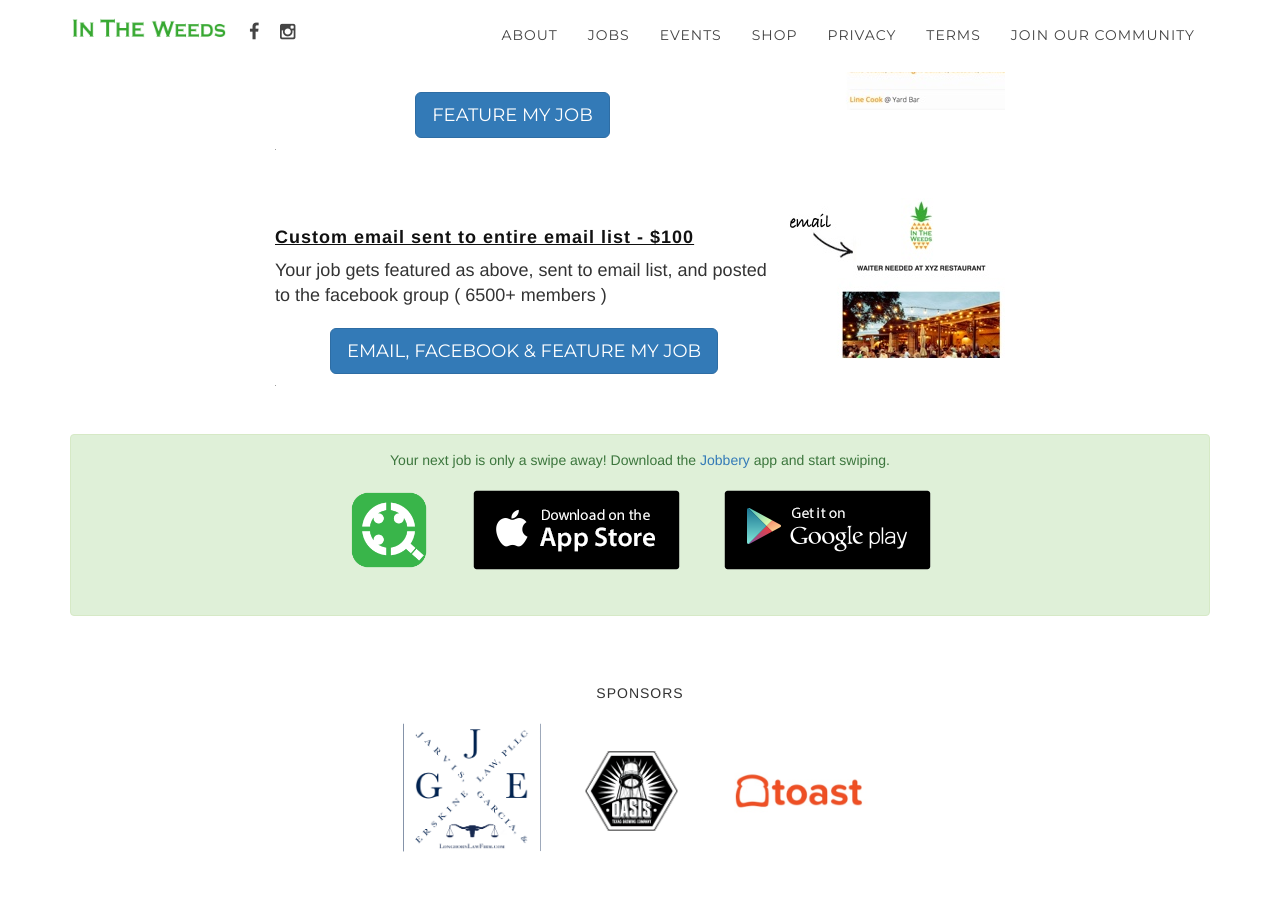
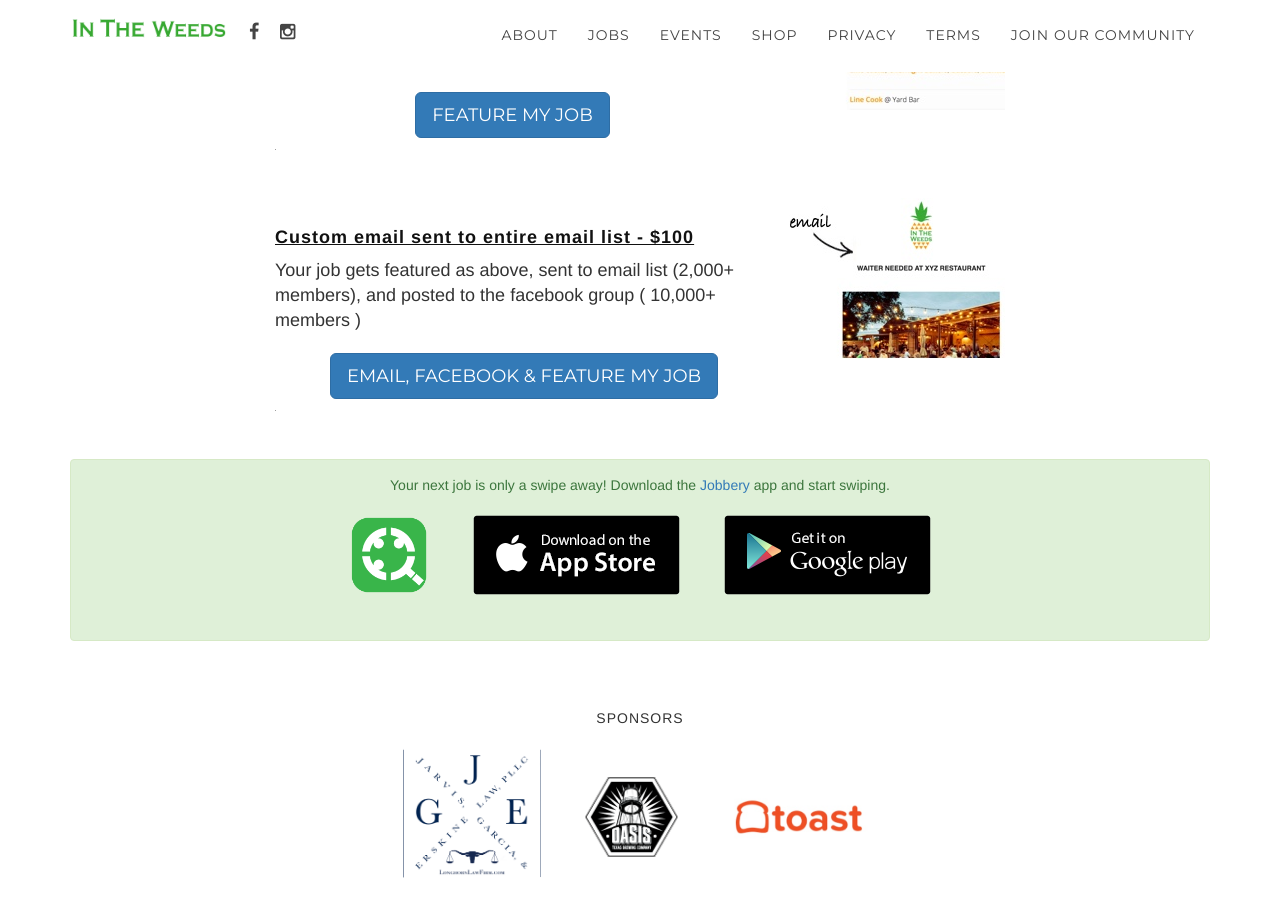
Before and after one commit to intheweedsjobs/intheweeds, a Jekyll site: the page built from thankyou.html, in a window 1280 px wide and 900 px high, scrolled down 786 px. Built offline with Jekyll 4.4.1, drawn with Linux system fonts in a browser that asks for light colours; grey boxes are pictures that could not be loaded.

Commit message:
update wording

```diff
--- a/thankyou.html
+++ b/thankyou.html
@@ -63,7 +63,7 @@
             <img class="featured-job-email" src="/images/featured-job-email.jpg" style="margin-top:-30px"/>
             <h6>Custom email sent to entire email list - $100</h6>
             <p class="lead">
-              Your job gets featured as above, sent to email list, and posted to the facebook group ( 6500+ members )
+              Your job gets featured as above, sent to email list (2,000+ members), and posted to the facebook group ( 10,000+ members )
             </p>
             <form action="https://www.paypal.com/cgi-bin/webscr" method="post" target="_top">
               <input type="hidden" name="cmd" value="_s-xclick">
```
Also changed, not shown: TODO.md (added, +4 -0 lines).
